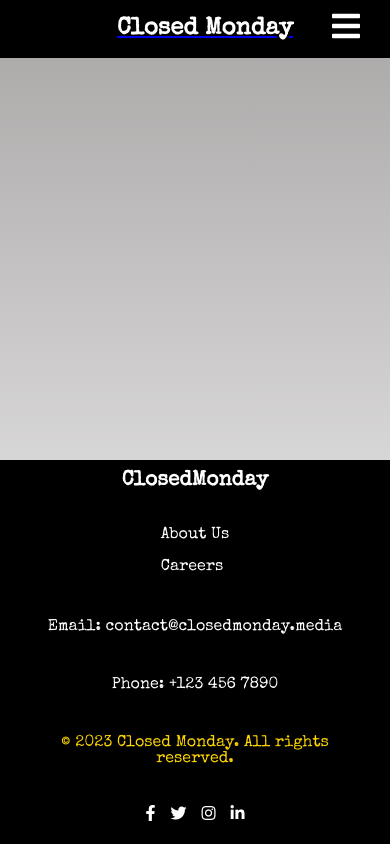
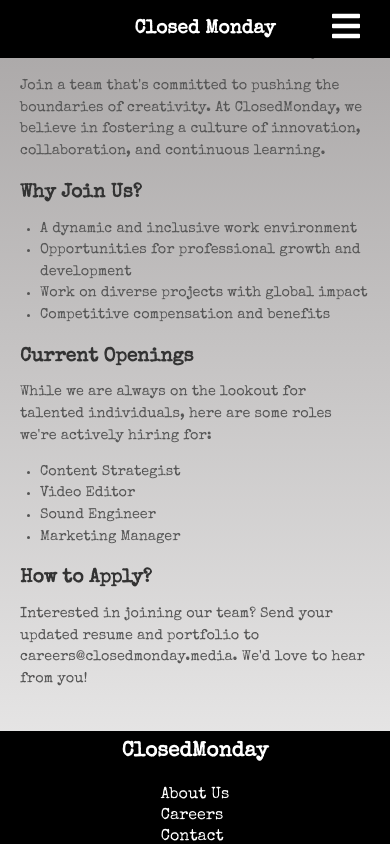
Before and after one commit to pciongoli/closed-monday, a React (Create React App) app: page /careers in a window 390 px wide. Shown: the top 844 px of the page. Built offline with nearby package versions, Linux system fonts and the light colour scheme; a small style sheet from the web is missing.

Commit message:
updated header and footer styling. added about and careers page

```diff
--- a/src/App.js
+++ b/src/App.js
@@ -6,6 +6,8 @@ import PortfolioPage from "./pages/PortfolioPage";
 import ServicesPage from "./pages/ServicesPage";
 import ContactPage from "./pages/ContactPage";
 import Footer from "./components/Footer";
+import About from "./components/About";
+import Careers from "./components/Careers";
 import "./App.css";
 
 function App() {
@@ -19,6 +21,8 @@ function App() {
                   <Route path="/portfolio" element={<PortfolioPage />} />
                   <Route path="/services" element={<ServicesPage />} />
                   <Route path="/contact" element={<ContactPage />} />
+                  <Route path="/about" element={<About />} />
+                  <Route path="/careers" element={<Careers />} />
                </Routes>
             </div>
             <Footer />
--- /dev/null
+++ b/src/components/About.js
@@ -0,0 +1,46 @@
+// src/pages/About.js
+import React from "react";
+import "../styles/About.css";
+
+const About = () => {
+   return (
+      <div className="about-container">
+         <h1>About Us</h1>
+         <p>
+            Welcome to ClosedMonday, the creative hub where innovative ideas
+            come to life. Founded in 2015, we are a dedicated team of creators,
+            thinkers, and storytellers, committed to delivering exceptional
+            content that resonates with audiences worldwide.
+         </p>
+         <div className="about-section">
+            <h2>Our Vision</h2>
+            <p>
+               At ClosedMonday, we envision a world where content breaks
+               barriers and creates meaningful connections. We believe in the
+               power of storytelling to shape perspectives, inspire action, and
+               drive change.
+            </p>
+         </div>
+         <div className="about-section">
+            <h2>Our Journey</h2>
+            <p>
+               From humble beginnings as a small podcast production house, we
+               have evolved into a multimedia powerhouse, producing content
+               across various platforms and genres. Our journey has been marked
+               by relentless passion, innovation, and a commitment to
+               excellence.
+            </p>
+         </div>
+         <div className="about-section">
+            <h2>Join Us</h2>
+            <p>
+               Are you a creative enthusiast looking to make a mark? Discover
+               exciting opportunities with us and be a part of our ever-growing
+               family.
+            </p>
+         </div>
+      </div>
+   );
+};
+
+export default About;
--- /dev/null
+++ b/src/components/Careers.js
@@ -0,0 +1,48 @@
+// src/pages/Careers.js
+import React from "react";
+import "../styles/Careers.css";
+
+const Careers = () => {
+   return (
+      <div className="careers-container">
+         <h1>Careers at ClosedMonday</h1>
+         <p>
+            Join a team that's committed to pushing the boundaries of
+            creativity. At ClosedMonday, we believe in fostering a culture of
+            innovation, collaboration, and continuous learning.
+         </p>
+         <div className="careers-section">
+            <h2>Why Join Us?</h2>
+            <ul>
+               <li>A dynamic and inclusive work environment</li>
+               <li>Opportunities for professional growth and development</li>
+               <li>Work on diverse projects with global impact</li>
+               <li>Competitive compensation and benefits</li>
+            </ul>
+         </div>
+         <div className="careers-section">
+            <h2>Current Openings</h2>
+            <p>
+               While we are always on the lookout for talented individuals, here
+               are some roles we're actively hiring for:
+            </p>
+            <ul>
+               <li>Content Strategist</li>
+               <li>Video Editor</li>
+               <li>Sound Engineer</li>
+               <li>Marketing Manager</li>
+            </ul>
+         </div>
+         <div className="careers-section">
+            <h2>How to Apply?</h2>
+            <p>
+               Interested in joining our team? Send your updated resume and
+               portfolio to careers@closedmonday.media. We'd love to hear from
+               you!
+            </p>
+         </div>
+      </div>
+   );
+};
+
+export default Careers;
--- a/src/components/Footer.js
+++ b/src/components/Footer.js
@@ -1,17 +1,28 @@
 import React from "react";
 import "../styles/Footer.css";
+import { Link } from "react-router-dom"; // Importing Link from react-router-dom to create clickable links
 
 const Footer = () => (
    <footer className="footer">
       <div className="footer-content">
-         <div className="footer-logo">ClosedMonday</div>
+         {/* Making the logo a link to the homepage */}
+         <Link to="/" className="footer-logo-link">
+            <div className="footer-logo">ClosedMonday</div>
+         </Link>
          <div>
-            <p>About Us</p>
-            <p>Careers</p>
+            <Link to="/about" className="footer-link">
+               About Us
+            </Link>
+            <Link to="/careers" className="footer-link">
+               Careers
+            </Link>
+            <Link to="/contact" className="footer-link">
+               Contact
+            </Link>
          </div>
          <div className="footer-contact">
-            <p>Email: contact@closedmonday.media</p>
-            <p>Phone: +123 456 7890</p>
+            <p className="email">Email: contact@closedmonday.media</p>
+            <p className="phone">Phone: +123 456 7890</p>
             <p className="copyright">
                © 2023 Closed Monday. All rights reserved.
             </p>
--- /dev/null
+++ b/src/styles/About.css
@@ -0,0 +1,41 @@
+.about-container {
+   padding: 50px;
+   max-width: 1200px;
+   margin: 0 auto;
+}
+
+.about-section {
+   margin: 20px 0;
+}
+
+h1,
+h2 {
+   color: #333;
+}
+
+p {
+   color: #555;
+   font-size: 1em;
+   line-height: 1.5;
+}
+
+/* Responsive styles for smaller screens */
+@media (max-width: 768px) {
+   .about-container {
+      padding: 20px;
+   }
+}
+
+@media (max-width: 480px) {
+   h1 {
+      font-size: 1.5em;
+   }
+
+   h2 {
+      font-size: 1.2em;
+   }
+
+   p {
+      font-size: 0.9em;
+   }
+}
--- /dev/null
+++ b/src/styles/Careers.css
@@ -0,0 +1,48 @@
+.careers-container {
+   padding: 50px;
+   max-width: 1200px;
+   margin: 0 auto;
+}
+
+.careers-section {
+   margin: 20px 0;
+}
+
+h1,
+h2 {
+   color: #333;
+}
+
+p,
+ul {
+   color: #555;
+   font-size: 1em;
+   line-height: 1.5;
+}
+
+ul {
+   list-style-type: disc;
+   padding-left: 20px;
+}
+
+/* Responsive styles for smaller screens */
+@media (max-width: 768px) {
+   .careers-container {
+      padding: 20px;
+   }
+}
+
+@media (max-width: 480px) {
+   h1 {
+      font-size: 1.5em;
+   }
+
+   h2 {
+      font-size: 1.2em;
+   }
+
+   p,
+   ul {
+      font-size: 0.9em;
+   }
+}
--- a/src/styles/Footer.css
+++ b/src/styles/Footer.css
@@ -1,19 +1,34 @@
-/* Footer.css */
-
 .footer {
    display: flex;
    color: white;
    justify-content: space-between;
    align-items: center;
    padding: 20px 40px;
-   background-color: black; /* Darker background color */
+   background-color: black; /* Updated background color */
+}
+
+.footer-logo-link {
+   text-decoration: none; /* Remove underline */
+   color: white; /* Set color to white */
+   transition: color 0.3s; /* Transition for hover effect */
+}
+
+.footer-logo-link:hover {
+   color: gold; /* Highlight color on hover */
 }
 
 .footer-logo {
    font-size: 1.5em;
    font-weight: bold;
-   flex: 1; /* Allow the logo to take up space for even distribution */
-   margin-bottom: 10px; /* Add some space below the logo */
+   flex: 1;
+   margin-bottom: 10px;
+}
+
+.email {
+   color: white;
+}
+.phone {
+   color: white;
 }
 
 .copyright {
@@ -22,21 +37,52 @@
 
 .footer-content {
    display: flex;
-   flex: 3; /* Adjust flex value for better spacing */
+   flex: 3;
    align-items: center;
    gap: 40px;
 }
 
 .footer-contact {
-   text-align: center; /* Center the contact details */
-   flex: 2; /* Adjust flex value for better spacing */
+   text-align: center;
+   flex: 2;
+   color: white;
 }
 
+.footer-link {
+   text-decoration: none; /* Remove underline */
+   color: white; /* Same color as other text */
+   margin: 5px 0;
+   display: block;
+   transition: color 0.3s;
+}
+
+.footer-link:hover {
+   color: gold; /* Highlight on hover */
+}
+
+.footer-icons {
+   order: 1;
+   display: flex;
+   gap: 20px;
+   flex: 1;
+}
+
+.footer-icons a {
+   color: #fff;
+   font-size: 1.2em;
+   transition: color 0.3s;
+}
+
+.footer-icons a:hover {
+   color: #ff5733;
+}
+
+/* Responsive styles for smaller screens */
 @media (max-width: 768px) {
    .footer {
       flex-direction: column;
       gap: 20px;
-      padding: 10px; /* Adjust padding for smaller screens */
+      padding: 10px;
    }
 
    .footer-content {
@@ -46,39 +92,14 @@
    }
 
    .footer .footer-contact {
-      align-items: center; /* Center alignment for smaller screens */
+      align-items: center;
       gap: 10px;
    }
 
    .footer-icons {
       justify-content: center;
-      margin: 10px 0; /* Add some margin for better spacing */
+      margin: 10px 0;
    }
-}
-
-.footer .footer-contact {
-   display: flex;
-   flex-direction: column;
-   gap: 10px;
-   justify-content: space-between;
-   align-items: center; /* Center the contact details */
-}
-
-.footer-icons {
-   order: 1; /* Ensure icons are on the far right */
-   display: flex;
-   gap: 20px; /* Increase gap for better spacing */
-   flex: 1; /* Adjust flex value for better spacing */
-}
-
-.footer-icons a {
-   color: #fff; /* White color for the icons */
-   font-size: 1.2em; /* Adjust the size of the icons */
-   transition: color 0.3s; /* Smooth color transition on hover */
-}
-
-.footer-icons a:hover {
-   color: #ff5733; /* Change color on hover */
 }
 
 @media (max-width: 600px) {
--- a/src/styles/NavBar.css
+++ b/src/styles/NavBar.css
@@ -68,3 +68,13 @@
 .nav-links li a:hover {
    background-color: rgba(255, 255, 255, 0.1);
 }
+
+.navbar-logo-link {
+   text-decoration: none; /* Remove underline */
+   color: white; /* Set color to white */
+   transition: color 0.3s; /* Transition for hover effect */
+}
+
+.navbar-logo-link:hover {
+   color: gold; /* Highlight color on hover */
+}
```
